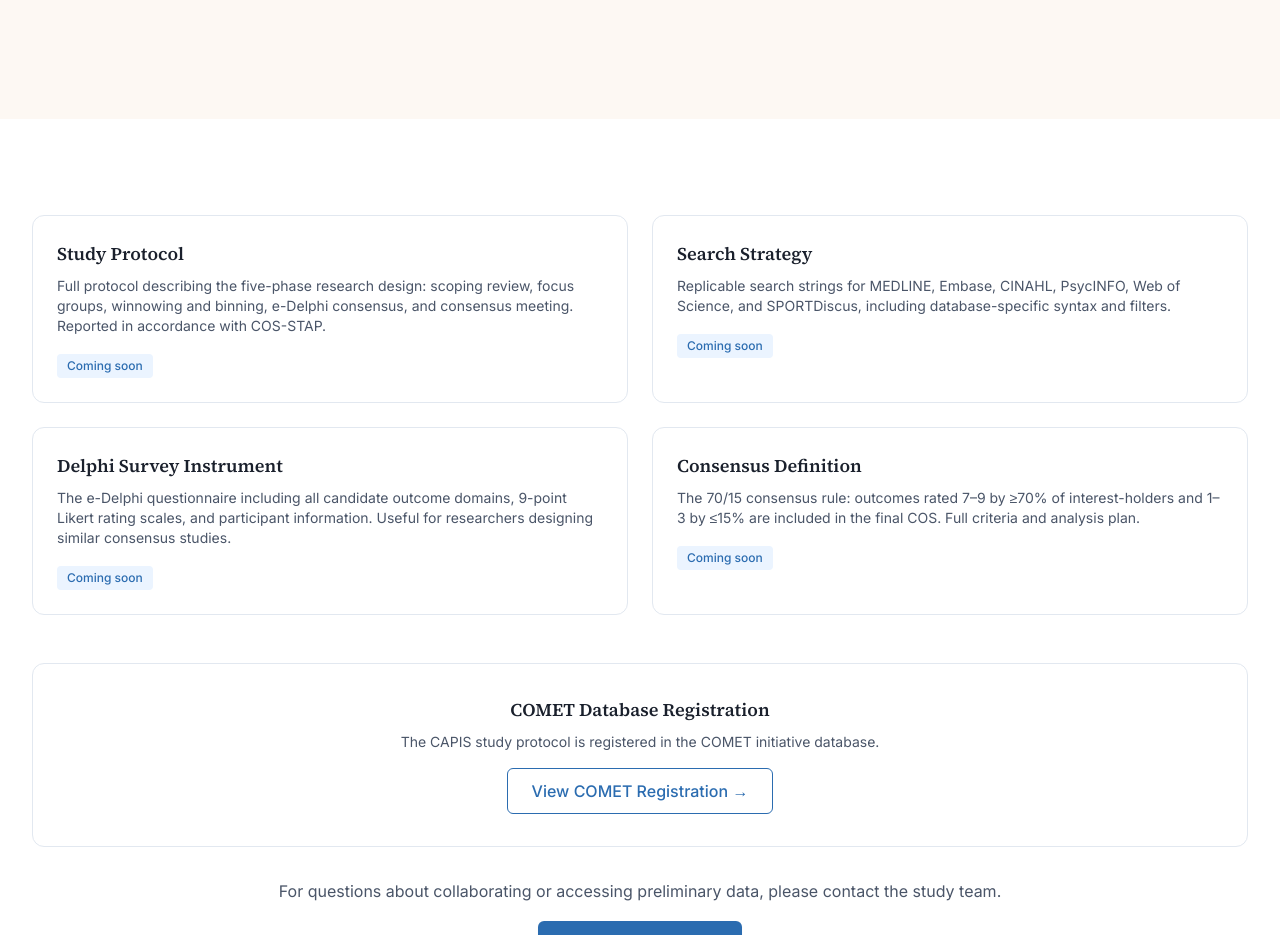
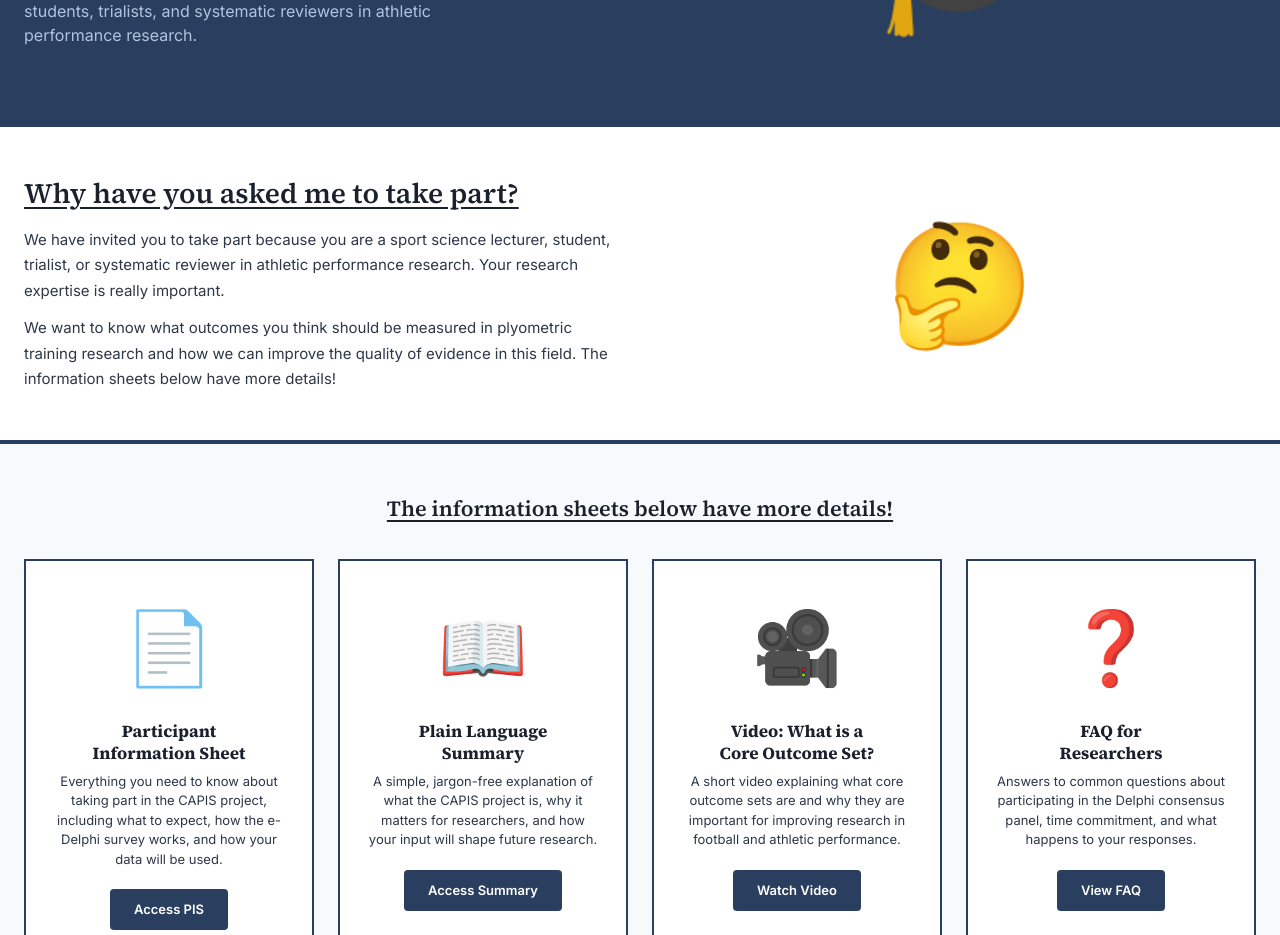
Before and after one commit to LoaizaBetancur/CAPIS-Project-Website, a Next.js app: page /resources/researchers in a window 1280 px wide. Shown: the part 620-1555 px from the top of the page. Built offline with nearby package versions, Linux system fonts and the light colour scheme.

Commit message:
Update page.tsx

```diff
--- a/app/resources/researchers/page.tsx
+++ b/app/resources/researchers/page.tsx
@@ -1,93 +1,357 @@
 import { Metadata } from "next";
-import SectionWrapper from "@/components/SectionWrapper";
-import Card from "@/components/Card";
-import Button from "@/components/Button";
 
 export const metadata: Metadata = {
-  title: "Resources for researchers",
-  description: "Protocols, methods, and technical resources for researchers.",
+  title: "Resources for Researchers & academics",
+  description: "Information sheets and resources for researchers taking part in the CAPIS project.",
 };
 
-export default function ResourcesResearchersPage() {
+const NAVY = "#2A3F5F";
+
+export default function ResourcesForResearchersPage() {
   return (
-    <>
-      <SectionWrapper background="bg" spacing="xl">
-        <div className="mx-auto max-w-prose text-center">
-          <h1 className="text-display-lg mb-4">Resources for researchers</h1>
-          <p className="text-lead text-text-muted">
-            Study protocols, methodological documents, and research outputs from the CAPIS project.
-            This study is registered in the COMET database (ID: 3589).
+    <main>
+      {/* ── Hero Banner ── */}
+      <section style={{ backgroundColor: NAVY }}>
+        <div
+          className="hero-grid"
+          style={{
+            maxWidth: "1280px",
+            margin: "0 auto",
+            padding: "48px 24px",
+            display: "grid",
+            gridTemplateColumns: "1fr 1fr",
+            alignItems: "center",
+            gap: "40px",
+          }}
+        >
+          <div>
+            <h1
+              style={{
+                fontFamily: "var(--font-display)",
+                fontSize: "clamp(2rem, 4vw, 3.5rem)",
+                fontWeight: 700,
+                color: "#FFFFFF",
+                lineHeight: 1.1,
+                margin: 0,
+              }}
+            >
+              RESOURCES
+              <br />
+              FOR RESEARCHERS
+            </h1>
+            <p
+              style={{
+                fontSize: "16px",
+                color: "#B0C4DE",
+                marginTop: "16px",
+                maxWidth: "500px",
+                lineHeight: 1.5,
+              }}
+            >
+              Information sheets and resources for sport science lecturers, students, trialists, and systematic reviewers in athletic performance research.
             </p>
           </div>
-      </SectionWrapper>
+          <div
+            style={{
+              display: "flex",
+              justifyContent: "center",
+              alignItems: "center",
+            }}
+          >
+            <span style={{ fontSize: "160px" }}>🎓</span>
+          </div>
+        </div>
+      </section>
 
-      <SectionWrapper background="surface">
-        <div className="mx-auto max-w-content">
-          <div className="grid gap-6 md:grid-cols-2">
-            <Card>
-              <h3 className="font-display text-lg font-semibold mb-2">Study Protocol</h3>
-              <p className="text-sm text-text-muted mb-4">
-                Full protocol describing the five-phase research design: scoping review,
-                focus groups, winnowing and binning, e-Delphi consensus, and consensus meeting.
-                Reported in accordance with COS-STAP.
+      <div style={{ height: "4px", backgroundColor: NAVY }} />
+
+      {/* ── Intro Section ── */}
+      <section style={{ backgroundColor: "#FFFFFF", padding: "48px 24px" }}>
+        <div
+          className="content-grid"
+          style={{
+            maxWidth: "1280px",
+            margin: "0 auto",
+            display: "grid",
+            gridTemplateColumns: "1fr 1fr",
+            alignItems: "center",
+            gap: "48px",
+          }}
+        >
+          <div>
+            <h2
+              style={{
+                fontFamily: "var(--font-display)",
+                fontSize: "clamp(1.25rem, 2.5vw, 1.75rem)",
+                fontWeight: 600,
+                color: "#1A202C",
+                lineHeight: 1.3,
+                textDecoration: "underline",
+                textUnderlineOffset: "4px",
+                marginBottom: "16px",
+              }}
+            >
+              Why have you asked me to take part?
+            </h2>
+            <p
+              style={{
+                fontSize: "15px",
+                lineHeight: 1.7,
+                color: "#2D3748",
+                marginBottom: "12px",
+              }}
+            >
+              We have invited you to take part because you are a sport science lecturer, student, trialist, or systematic reviewer in athletic performance research. Your research expertise is really important.
             </p>
-              <span className="inline-block rounded bg-accent-soft px-2.5 py-1 text-xs font-medium text-accent">
-                Coming soon
-              </span>
-            </Card>
-            <Card>
-              <h3 className="font-display text-lg font-semibold mb-2">Search Strategy</h3>
-              <p className="text-sm text-text-muted mb-4">
-                Replicable search strings for MEDLINE, Embase, CINAHL, PsycINFO, Web of Science,
-                and SPORTDiscus, including database-specific syntax and filters.
+            <p style={{ fontSize: "15px", lineHeight: 1.7, color: "#2D3748" }}>
+              We want to know what outcomes you think should be measured in plyometric training research and how we can improve the quality of evidence in this field. The information sheets below have more details!
             </p>
-              <span className="inline-block rounded bg-accent-soft px-2.5 py-1 text-xs font-medium text-accent">
-                Coming soon
-              </span>
-            </Card>
-            <Card>
-              <h3 className="font-display text-lg font-semibold mb-2">Delphi Survey Instrument</h3>
-              <p className="text-sm text-text-muted mb-4">
-                The e-Delphi questionnaire including all candidate outcome domains,
-                9-point Likert rating scales, and participant information. Useful for
-                researchers designing similar consensus studies.
+          </div>
+          <div
+            style={{
+              display: "flex",
+              justifyContent: "center",
+              alignItems: "center",
+            }}
+          >
+            <span style={{ fontSize: "120px" }}>🤔</span>
+          </div>
+        </div>
+      </section>
+
+      <div style={{ height: "4px", backgroundColor: NAVY }} />
+
+      {/* ── Information Sheets ── */}
+      <section style={{ backgroundColor: "#F7FAFC", padding: "48px 24px" }}>
+        <div style={{ maxWidth: "1280px", margin: "0 auto" }}>
+          <h2
+            style={{
+              fontFamily: "var(--font-display)",
+              fontSize: "clamp(1.1rem, 2vw, 1.35rem)",
+              fontWeight: 600,
+              color: "#1A202C",
+              textDecoration: "underline",
+              textUnderlineOffset: "4px",
+              marginBottom: "32px",
+              textAlign: "center",
+            }}
+          >
+            The information sheets below have more details!
+          </h2>
+
+          <div
+            style={{
+              display: "grid",
+              gap: "24px",
+              gridTemplateColumns: "repeat(auto-fit, minmax(260px, 1fr))",
+            }}
+          >
+            {/* Card 1 */}
+            <div
+              style={{
+                border: `2px solid ${NAVY}`,
+                backgroundColor: "#FFFFFF",
+                padding: "28px",
+                textAlign: "center",
+              }}
+            >
+              <div style={{ fontSize: "72px", marginBottom: "16px" }}>📄</div>
+              <h3
+                style={{
+                  fontFamily: "var(--font-display)",
+                  fontSize: "17px",
+                  fontWeight: 700,
+                  color: "#1A202C",
+                  marginBottom: "8px",
+                  lineHeight: 1.3,
+                }}
+              >
+                Participant
+                <br />
+                Information Sheet
+              </h3>
+              <p
+                style={{
+                  fontSize: "13px",
+                  color: "#2D3748",
+                  marginBottom: "20px",
+                  lineHeight: 1.5,
+                }}
+              >
+                Everything you need to know about taking part in the CAPIS project, including what to expect, how the e-Delphi survey works, and how your data will be used.
               </p>
-              <span className="inline-block rounded bg-accent-soft px-2.5 py-1 text-xs font-medium text-accent">
-                Coming soon
-              </span>
-            </Card>
-            <Card>
-              <h3 className="font-display text-lg font-semibold mb-2">Consensus Definition</h3>
-              <p className="text-sm text-text-muted mb-4">
-                The 70/15 consensus rule: outcomes rated 7–9 by ≥70% of interest-holders
-                and 1–3 by ≤15% are included in the final COS. Full criteria and analysis plan.
-              </p>
-              <span className="inline-block rounded bg-accent-soft px-2.5 py-1 text-xs font-medium text-accent">
-                Coming soon
-              </span>
-            </Card>
+              <a
+                href="#"
+                style={{
+                  display: "inline-block",
+                  padding: "10px 24px",
+                  backgroundColor: NAVY,
+                  color: "#FFFFFF",
+                  textDecoration: "none",
+                  fontSize: "13px",
+                  fontWeight: 600,
+                  borderRadius: "4px",
+                }}
+              >
+                Access PIS
+              </a>
             </div>
 
-          <div className="mt-12 rounded-xl border border-border bg-surface p-8 text-center">
-            <h3 className="font-display text-lg font-semibold mb-2">COMET Database Registration</h3>
-            <p className="text-sm text-text-muted mb-4">
-              The CAPIS study protocol is registered in the COMET initiative database.
+            {/* Card 2 */}
+            <div
+              style={{
+                border: `2px solid ${NAVY}`,
+                backgroundColor: "#FFFFFF",
+                padding: "28px",
+                textAlign: "center",
+              }}
+            >
+              <div style={{ fontSize: "72px", marginBottom: "16px" }}>📖</div>
+              <h3
+                style={{
+                  fontFamily: "var(--font-display)",
+                  fontSize: "17px",
+                  fontWeight: 700,
+                  color: "#1A202C",
+                  marginBottom: "8px",
+                  lineHeight: 1.3,
+                }}
+              >
+                Plain Language
+                <br />
+                Summary
+              </h3>
+              <p
+                style={{
+                  fontSize: "13px",
+                  color: "#2D3748",
+                  marginBottom: "20px",
+                  lineHeight: 1.5,
+                }}
+              >
+                A simple, jargon-free explanation of what the CAPIS project is, why it matters for researchers, and how your input will shape future research.
               </p>
-            <Button href="https://www.comet-initiative.org/Studies/Details/3589" external variant="secondary">
-              View COMET Registration →
-            </Button>
+              <a
+                href="#"
+                style={{
+                  display: "inline-block",
+                  padding: "10px 24px",
+                  backgroundColor: NAVY,
+                  color: "#FFFFFF",
+                  textDecoration: "none",
+                  fontSize: "13px",
+                  fontWeight: 600,
+                  borderRadius: "4px",
+                }}
+              >
+                Access Summary
+              </a>
             </div>
 
-          <div className="mt-8 text-center">
-            <p className="text-body text-text-muted mb-4">
-              For questions about collaborating or accessing preliminary data, please contact the study team.
+            {/* Card 3 */}
+            <div
+              style={{
+                border: `2px solid ${NAVY}`,
+                backgroundColor: "#FFFFFF",
+                padding: "28px",
+                textAlign: "center",
+              }}
+            >
+              <div style={{ fontSize: "72px", marginBottom: "16px" }}>🎥</div>
+              <h3
+                style={{
+                  fontFamily: "var(--font-display)",
+                  fontSize: "17px",
+                  fontWeight: 700,
+                  color: "#1A202C",
+                  marginBottom: "8px",
+                  lineHeight: 1.3,
+                }}
+              >
+                Video: What is a
+                <br />
+                Core Outcome Set?
+              </h3>
+              <p
+                style={{
+                  fontSize: "13px",
+                  color: "#2D3748",
+                  marginBottom: "20px",
+                  lineHeight: 1.5,
+                }}
+              >
+                A short video explaining what core outcome sets are and why they are important for improving research in football and athletic performance.
               </p>
-            <Button href="mailto:andresfelipe.loaizabetancur@adelaide.edu.au" variant="primary">
-              Contact Study Team
-            </Button>
+              <a
+                href="#"
+                style={{
+                  display: "inline-block",
+                  padding: "10px 24px",
+                  backgroundColor: NAVY,
+                  color: "#FFFFFF",
+                  textDecoration: "none",
+                  fontSize: "13px",
+                  fontWeight: 600,
+                  borderRadius: "4px",
+                }}
+              >
+                Watch Video
+              </a>
+            </div>
+
+            {/* Card 4 */}
+            <div
+              style={{
+                border: `2px solid ${NAVY}`,
+                backgroundColor: "#FFFFFF",
+                padding: "28px",
+                textAlign: "center",
+              }}
+            >
+              <div style={{ fontSize: "72px", marginBottom: "16px" }}>❓</div>
+              <h3
+                style={{
+                  fontFamily: "var(--font-display)",
+                  fontSize: "17px",
+                  fontWeight: 700,
+                  color: "#1A202C",
+                  marginBottom: "8px",
+                  lineHeight: 1.3,
+                }}
+              >
+                FAQ for
+                <br />
+                Researchers
+              </h3>
+              <p
+                style={{
+                  fontSize: "13px",
+                  color: "#2D3748",
+                  marginBottom: "20px",
+                  lineHeight: 1.5,
+                }}
+              >
+                Answers to common questions about participating in the Delphi consensus panel, time commitment, and what happens to your responses.
+              </p>
+              <a
+                href="#"
+                style={{
+                  display: "inline-block",
+                  padding: "10px 24px",
+                  backgroundColor: NAVY,
+                  color: "#FFFFFF",
+                  textDecoration: "none",
+                  fontSize: "13px",
+                  fontWeight: 600,
+                  borderRadius: "4px",
+                }}
+              >
+                View FAQ
+              </a>
             </div>
           </div>
-      </SectionWrapper>
-    </>
+        </div>
+      </section>
+    </main>
   );
 }
```
Lines whose indentation alone changed are shown as unchanged.
